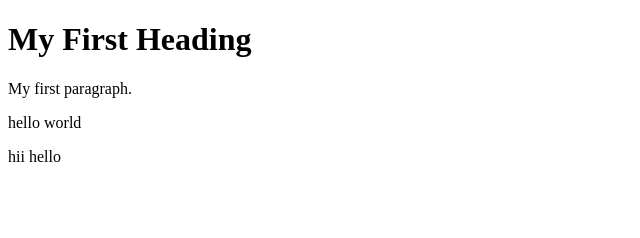
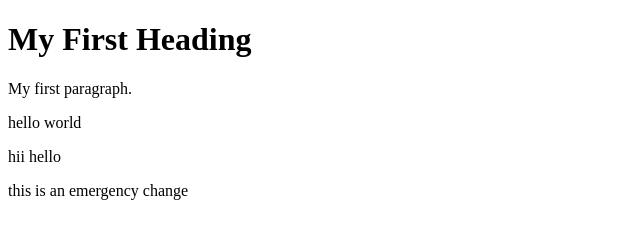
Before and after one commit to NaveenManikandan28/ProjectName, a plain HTML site: page index.html in a window 1280 px wide. Shown: the whole page, without its empty margins (0-640 px from the left). Drawn offline with Linux system fonts and the light colour scheme.

Commit message:
updated index.html

```diff
--- a/index.html
+++ b/index.html
@@ -6,6 +6,6 @@
 <p>My first paragraph.</p>
 <p>hello world</p>
 <p>hii hello</p>
-
+<p>this is an emergency change</p>
 </body>
 </html>
```
